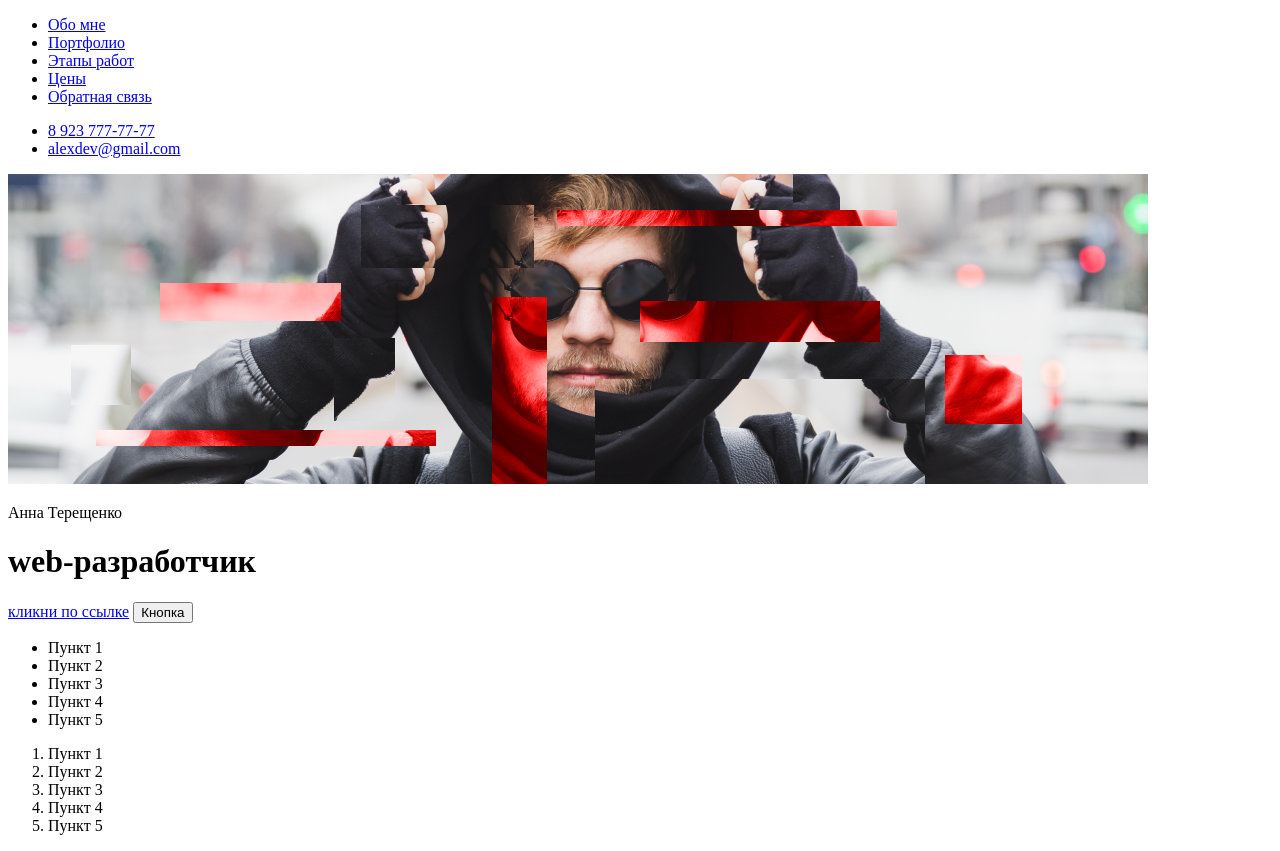
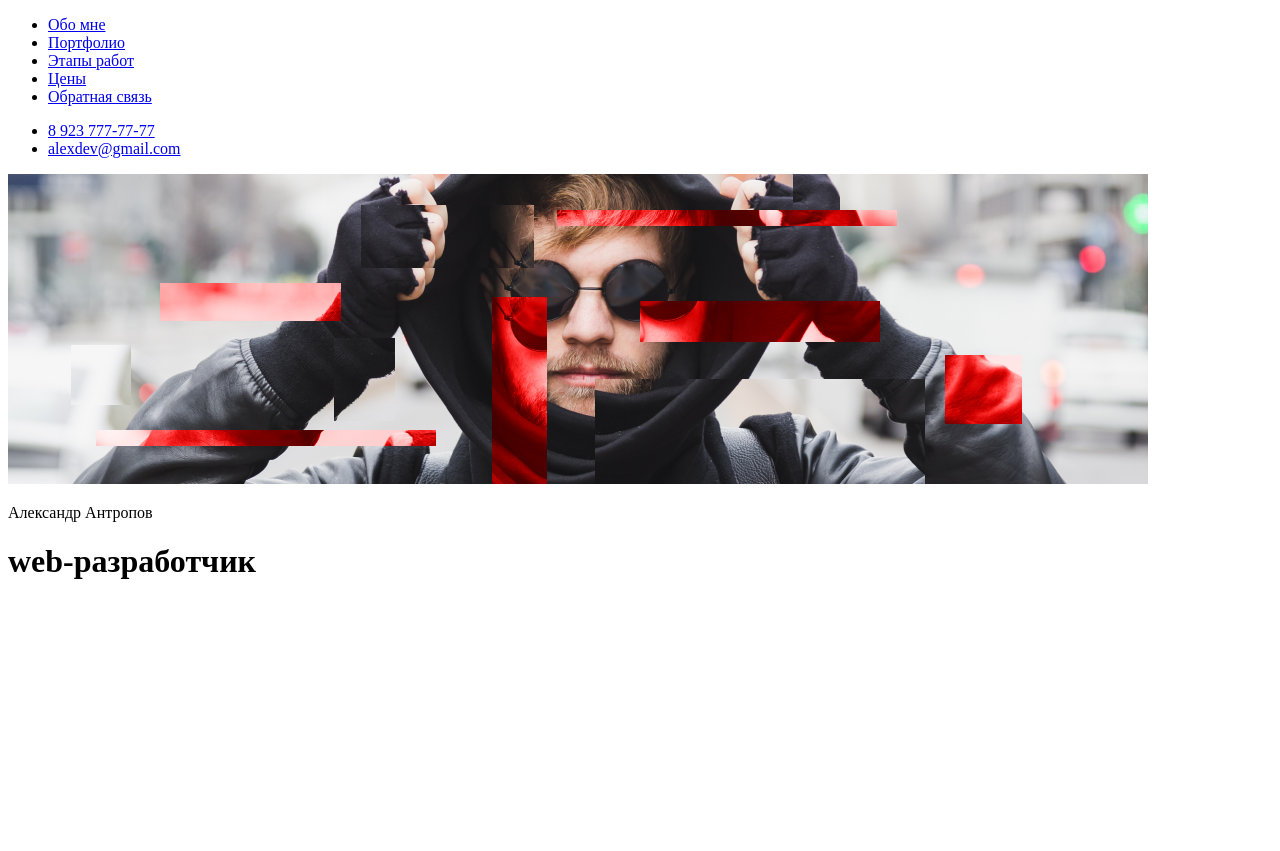
Before and after one commit to anna-t6/Partfolio, a plain HTML site: page index.html in a window 1280 px wide. After the commit the page ends 800 px from the top, so only its background shows below. Drawn offline with Linux system fonts and the light colour scheme.

Commit message:
html json

```diff
--- a/index.html
+++ b/index.html
@@ -7,6 +7,8 @@
     <title>Portfolio</title>
 </head>
 <body>
+    <header>
+        <nav>
             <ul>
                 <li><a href="#">Обо мне</a></li>
                 <li><a href="#">Портфолио</a></li>
@@ -14,30 +16,20 @@
                 <li><a href="#">Цены</a></li>
                 <li><a href="#">Обратная связь</a></li>
             </ul>
+        </nav>
         <ul>
             <li><a href="tel:+79237777777">8 923 777-77-77</a></li>
             <li><a href="mailto:alexdev@gmail.com">alexdev@gmail.com</a></li>
         </ul>
+    </header>
     <img src="img/photo.png" alt="Photo">
+    <main>
         <div>
-        <p>Анна Терещенко</p>
+            <p>Александр Антропов</p>
             <h1>web-разработчик</h1>
         </div>
-    <a href="https://git-scm.com/download/win" target = "_blank">кликни по ссылке</a>
-    <button type = "submit">Кнопка</button>
-    <ul>
-        <li>Пункт 1</li>
-        <li>Пункт 2</li>
-        <li>Пункт 3</li>
-        <li>Пункт 4</li>
-        <li>Пункт 5</li>
-    </ul>
-    <ol>
-        <li>Пункт 1</li>
-        <li>Пункт 2</li>
-        <li>Пункт 3</li>
-        <li>Пункт 4</li>
-        <li>Пункт 5</li>
-    </ol>
+    </main>
+
+    <footer>  </footer>
 </body>
 </html>
```
Lines whose indentation alone changed are shown as unchanged.
